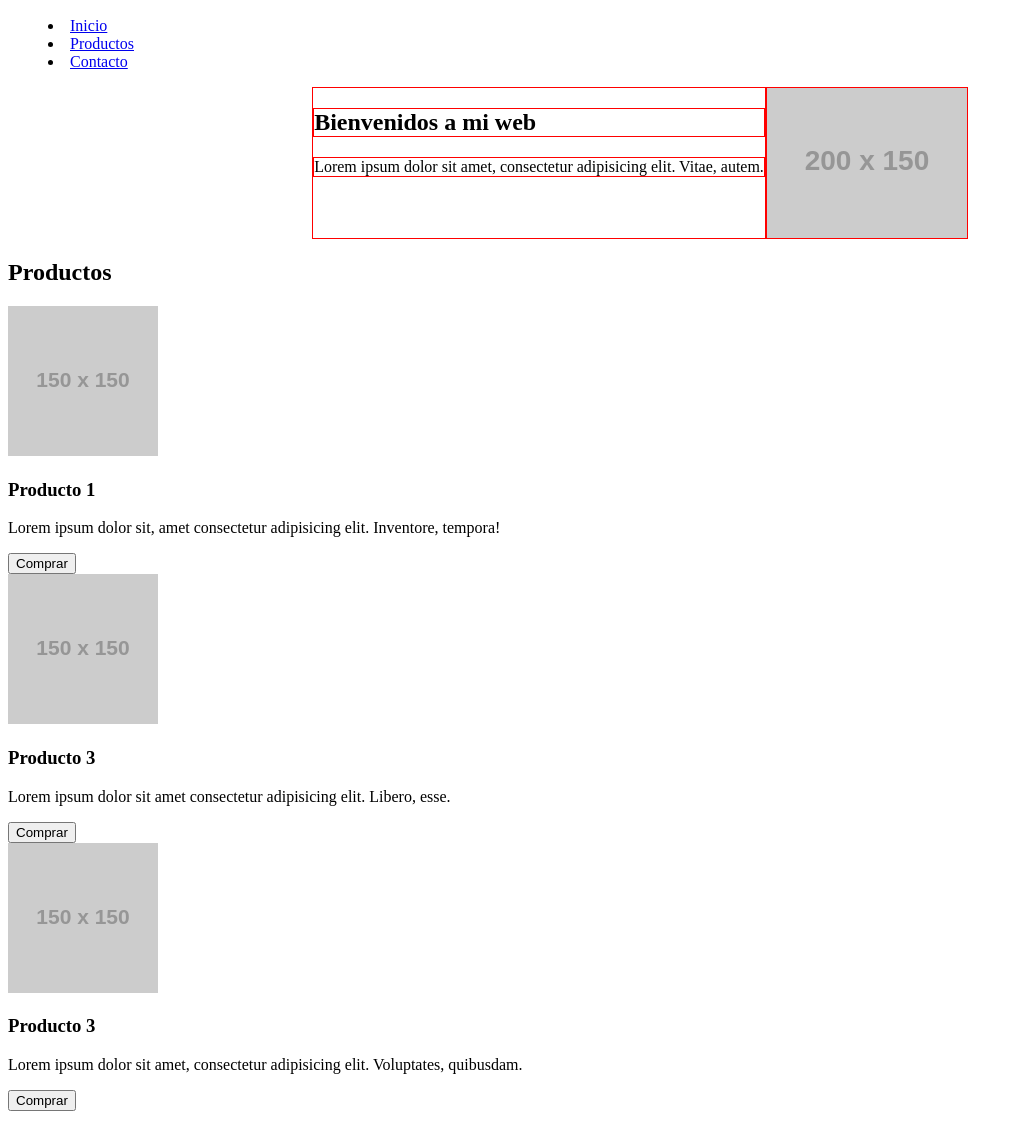
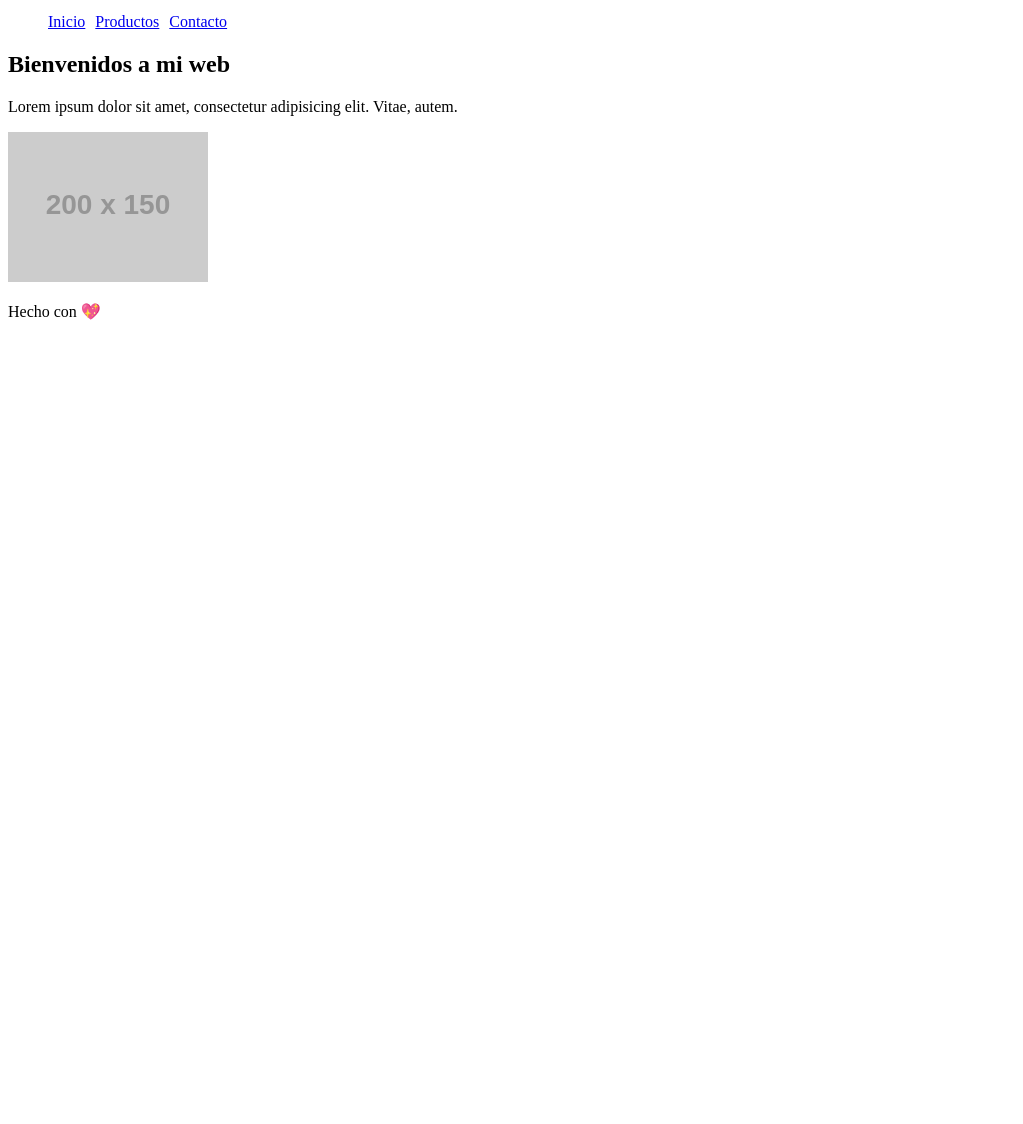
Before and after one commit to lucianalopez97/git-branches, a plain HTML site: page index.html in a window 1280 px wide. Shown: the part 161-1285 px from the top of the page, without its empty margins (0-1023 px from the left). After the commit the page ends 800 px from the top, so only its background shows below. Drawn offline with Linux system fonts and the light colour scheme; placeholder pictures from the web are drawn by us.

Commit message:
styleando el navbar

```diff
--- a/index.html
+++ b/index.html
@@ -5,13 +5,16 @@
     <meta name="viewport" content="width=device-width, initial-scale=1.0">
     <title>Titulo</title>
     <style>
-        #hero *{
-            border: 1px solid red;
+        header{
+            display: flex;
+            justify-content: space-between;
+            align-items: center;
         }
 
-        #hero {
+        menu{
             display: flex;
-            justify-content: center;
+            list-style: none;
+            gap: 10px;
         }
     </style>
 </head>
@@ -34,29 +37,6 @@
             </div>
             <img src="https://via.placeholder.com/200x150" alt="">
         </section>
-
-        <section>
-            <h2>Productos</h2>
-
-            <article>
-                <img src="https://via.placeholder.com/150" alt="">
-                <h3>Producto 1</h3>
-                <p>Lorem ipsum dolor sit, amet consectetur adipisicing elit. Inventore, tempora!</p>
-                <button>Comprar</button>
-            </article>
-            <article>
-                <img src="https://via.placeholder.com/150" alt="">
-                <h3>Producto 3</h3>
-                <p>Lorem ipsum dolor sit amet consectetur adipisicing elit. Libero, esse.</p>
-                <button>Comprar</button>
-            </article>
-            <article>
-                <img src="https://via.placeholder.com/150" alt="">
-                <h3>Producto 3</h3>
-                <p>Lorem ipsum dolor sit amet, consectetur adipisicing elit. Voluptates, quibusdam.</p>
-                <button>Comprar</button>
-            </article>
-        </section>
     </main>
     <footer>
         <p>Hecho con 💖 </p>
```
